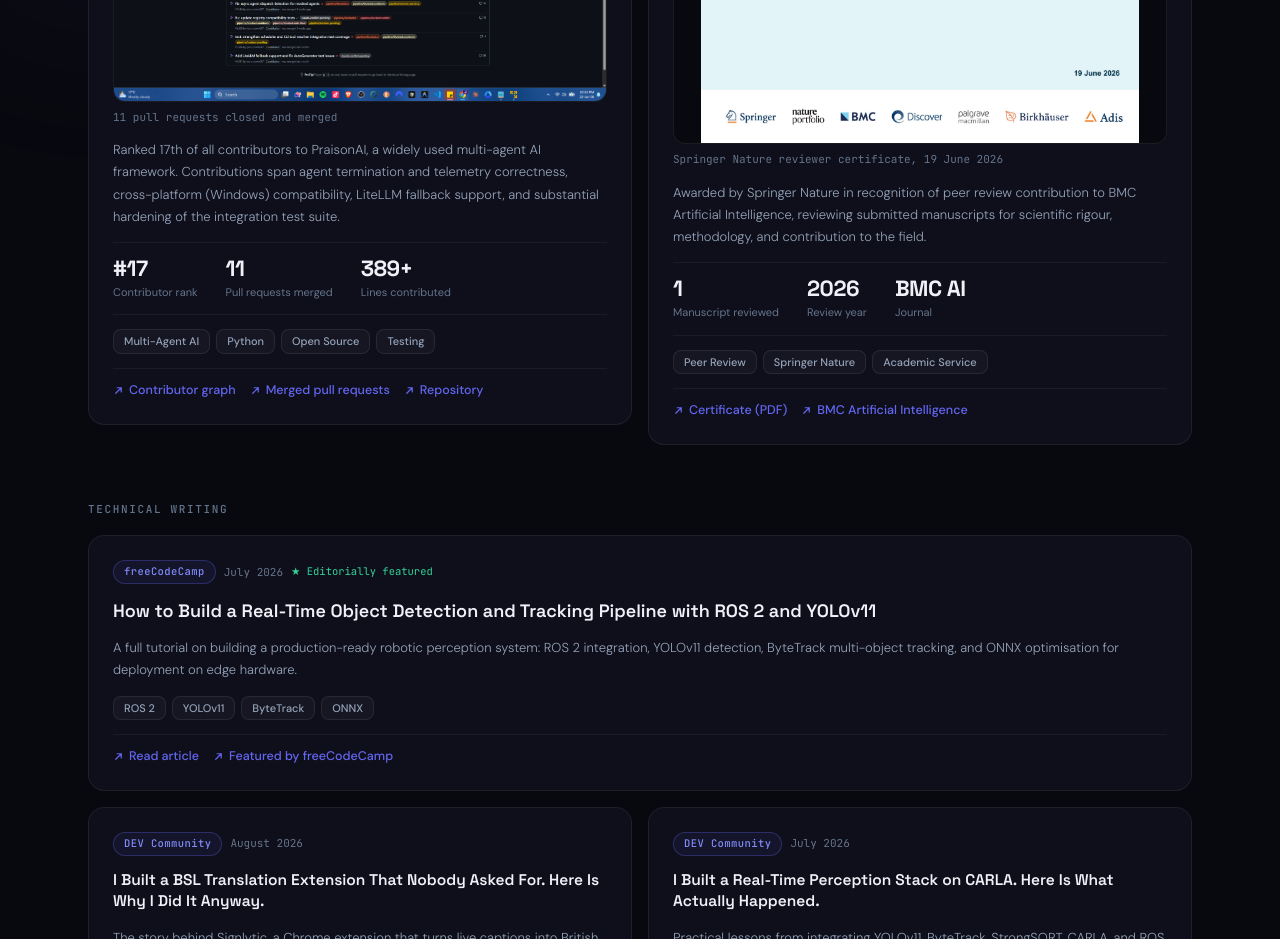
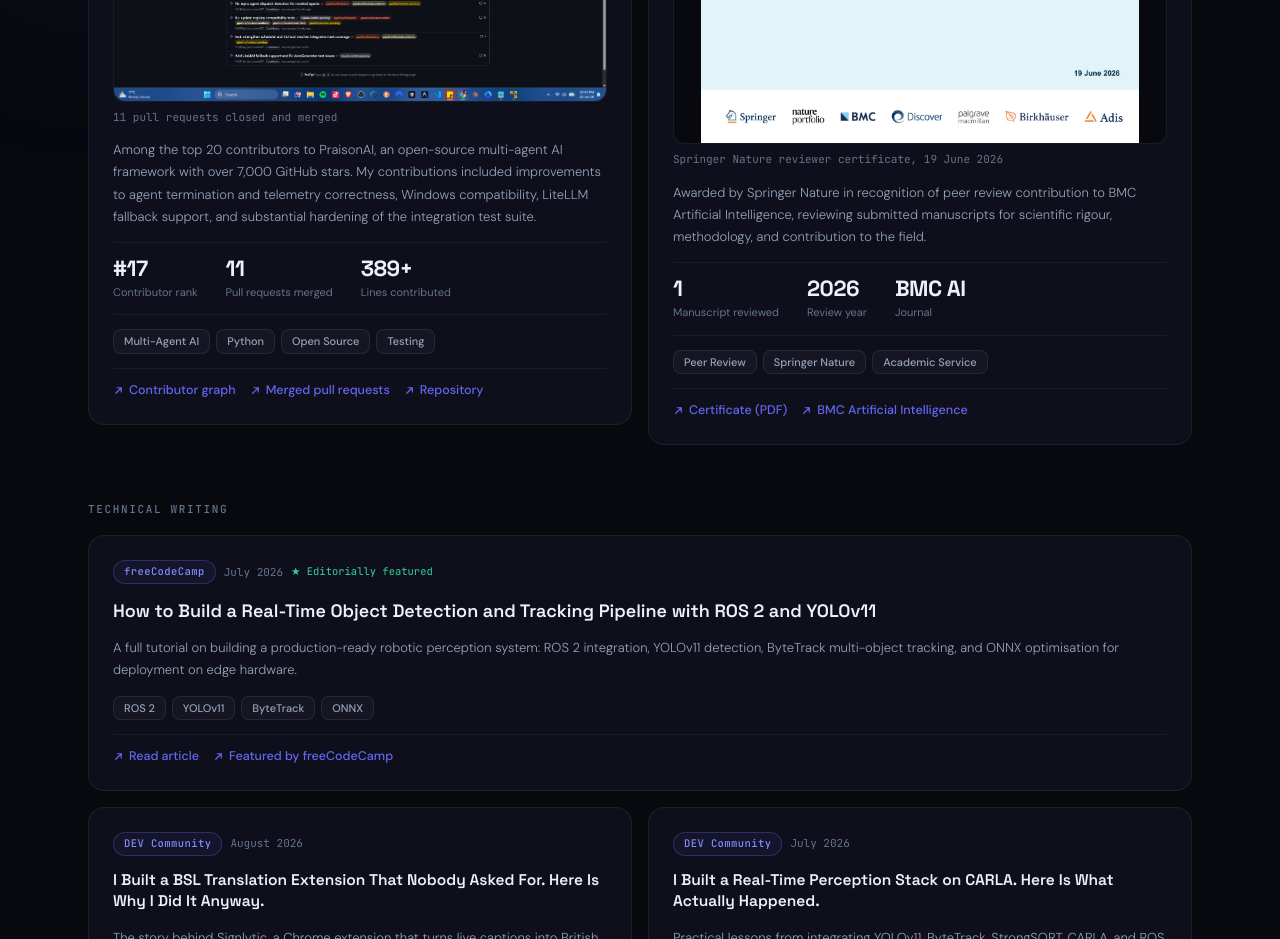
Before and after one commit to Iyanuoluwa007/My-Portfolio-Site, a Next.js app: page / in a window 1280 px wide. Shown: the part 6080-7019 px from the top of the page. Built offline with nearby package versions, Linux system fonts and the light colour scheme.

Commit message:
copy: refine PraisonAI contribution description

```diff
--- a/src/data/recognition.js
+++ b/src/data/recognition.js
@@ -14,7 +14,7 @@
     org: "MervinPraison/PraisonAI",
     period: "2026",
     description:
-      "Ranked 17th of all contributors to PraisonAI, a widely used multi-agent AI framework. Contributions span agent termination and telemetry correctness, cross-platform (Windows) compatibility, LiteLLM fallback support, and substantial hardening of the integration test suite.",
+      "Among the top 20 contributors to PraisonAI, an open-source multi-agent AI framework with over 7,000 GitHub stars. My contributions included improvements to agent termination and telemetry correctness, Windows compatibility, LiteLLM fallback support, and substantial hardening of the integration test suite.",
     stats: [
       { value: "#17", label: "Contributor rank" },
       { value: "11", label: "Pull requests merged" },
```
